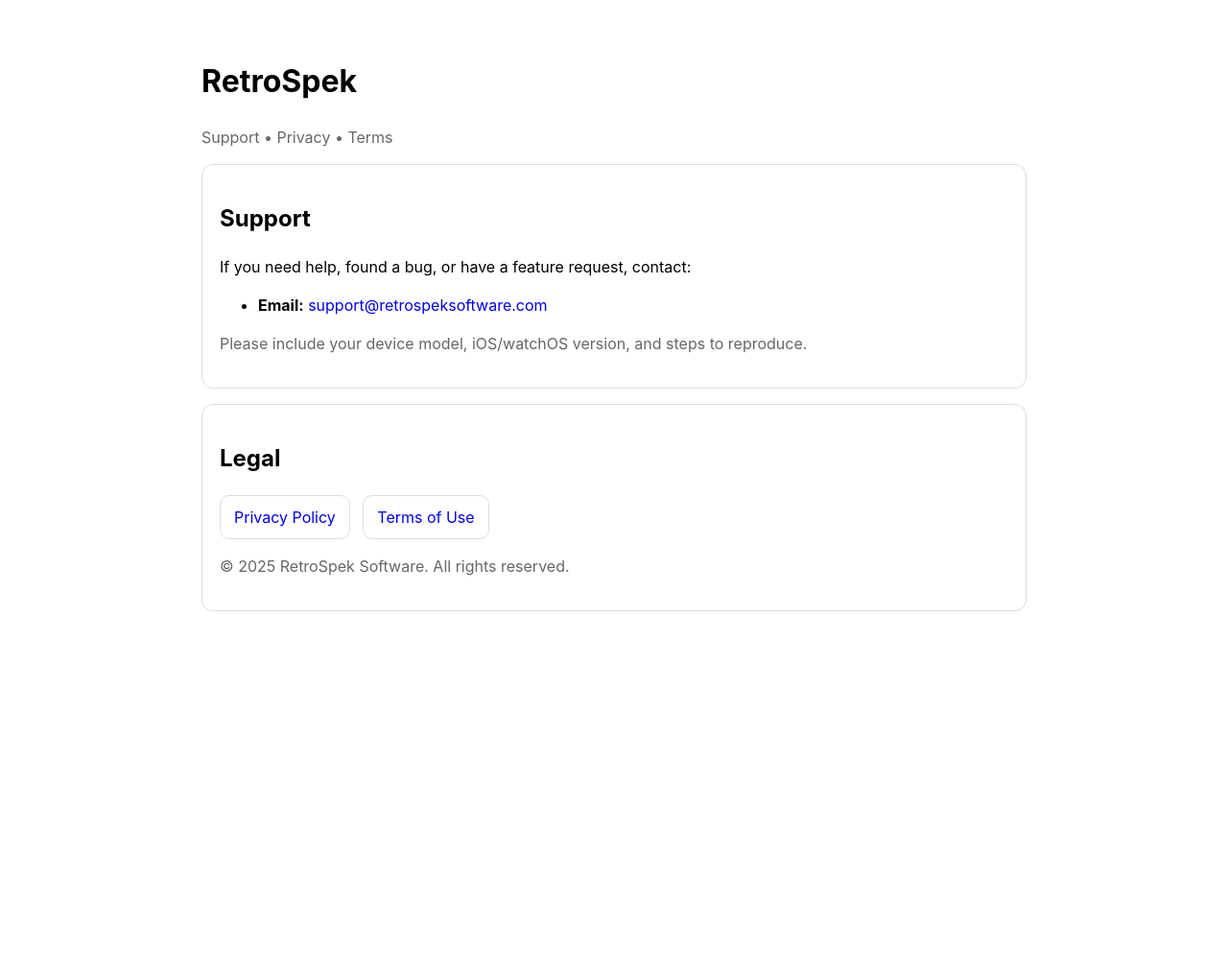
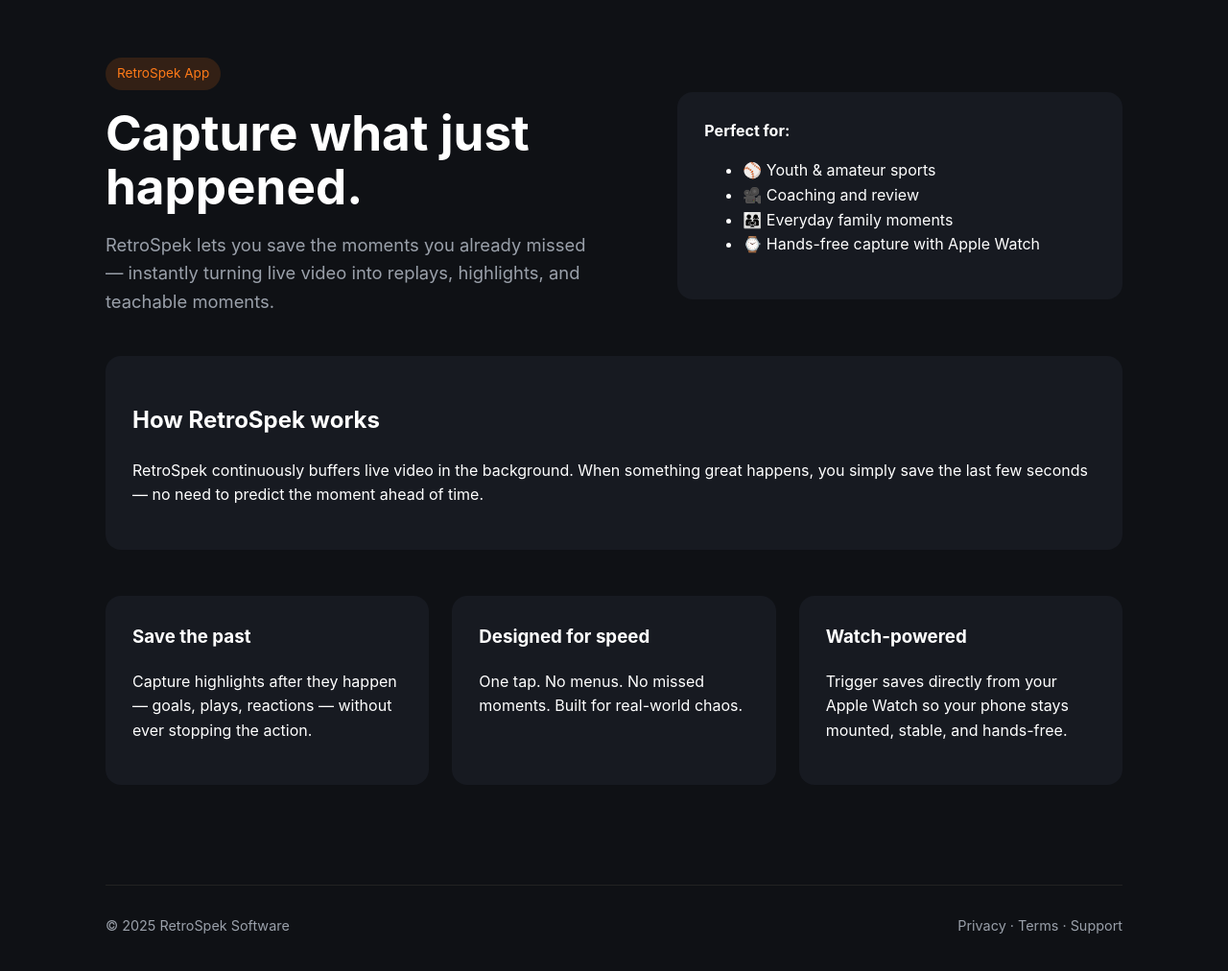
Before and after one commit to jdamush/retrospeksoftware-site, a plain HTML site: page index.html in a window 1280 px wide. Shown: the whole page at 96% size. Before the commit the page ends 800 px from the top, so only its background shows below. Drawn offline with Linux system fonts and the light colour scheme.

Commit message:
Update index.html

```diff
--- a/index.html
+++ b/index.html
@@ -3,41 +3,172 @@
 <head>
   <meta charset="utf-8" />
   <meta name="viewport" content="width=device-width,initial-scale=1" />
-  <title>RetroSpek — App Support</title>
-  <meta name="description" content="RetroSpek app support, privacy policy, and terms." />
+  <title>RetroSpek — Capture What Just Happened</title>
+  <meta name="description" content="RetroSpek lets you save the moments that already happened. Perfect for sports, coaching, and everyday highlights." />
+
   <style>
-    body { font-family: -apple-system, BlinkMacSystemFont, "Segoe UI", Roboto, Arial, sans-serif; margin: 0; padding: 0; line-height: 1.5; }
-    .wrap { max-width: 860px; margin: 0 auto; padding: 40px 20px; }
-    .card { border: 1px solid #ddd; border-radius: 12px; padding: 18px 18px; margin: 16px 0; }
-    a { text-decoration: none; }
+    :root {
+      --bg: #0f1115;
+      --card: #171a21;
+      --text: #ffffff;
+      --muted: #9aa0aa;
+      --accent: #ff7a18;
+    }
+
+    * { box-sizing: border-box; }
+    body {
+      margin: 0;
+      font-family: -apple-system, BlinkMacSystemFont, "Segoe UI", Roboto, Helvetica, Arial, sans-serif;
+      background: var(--bg);
+      color: var(--text);
+      line-height: 1.6;
+    }
+
+    a { color: var(--accent); text-decoration: none; }
     a:hover { text-decoration: underline; }
-    .muted { color: #666; }
-    .btn { display:inline-block; padding:10px 14px; border:1px solid #ddd; border-radius:10px; }
+
+    .wrap { max-width: 1100px; margin: 0 auto; padding: 60px 20px; }
+
+    .hero {
+      display: grid;
+      grid-template-columns: 1.2fr 1fr;
+      gap: 40px;
+      align-items: center;
+    }
+
+    @media (max-width: 800px) {
+      .hero { grid-template-columns: 1fr; }
+    }
+
+    .badge {
+      display: inline-block;
+      background: rgba(255,122,24,0.15);
+      color: var(--accent);
+      padding: 6px 12px;
+      border-radius: 999px;
+      font-size: 0.85rem;
+      margin-bottom: 16px;
+    }
+
+    h1 {
+      font-size: clamp(2.2rem, 5vw, 3.2rem);
+      line-height: 1.1;
+      margin: 0 0 16px;
+    }
+
+    p.lead {
+      font-size: 1.15rem;
+      color: var(--muted);
+      max-width: 520px;
+    }
+
+    .card {
+      background: var(--card);
+      border-radius: 16px;
+      padding: 28px;
+      margin: 24px 0;
+    }
+
+    .grid {
+      display: grid;
+      grid-template-columns: repeat(auto-fit, minmax(240px, 1fr));
+      gap: 24px;
+    }
+
+    .feature h3 {
+      margin-top: 0;
+    }
+
+    .footer {
+      border-top: 1px solid #222;
+      margin-top: 80px;
+      padding-top: 30px;
+      display: flex;
+      flex-wrap: wrap;
+      gap: 16px;
+      justify-content: space-between;
+      color: var(--muted);
+      font-size: 0.9rem;
+    }
+
+    .footer a { color: var(--muted); }
   </style>
 </head>
+
 <body>
   <div class="wrap">
-    <h1>RetroSpek</h1>
-    <p class="muted">Support • Privacy • Terms</p>
 
-    <div class="card">
-      <h2>Support</h2>
-      <p>If you need help, found a bug, or have a feature request, contact:</p>
-      <ul>
-        <li><strong>Email:</strong> <a href="mailto:support@retrospeksoftware.com">support@retrospeksoftware.com</a></li>
-      </ul>
-      <p class="muted">Please include your device model, iOS/watchOS version, and steps to reproduce.</p>
-    </div>
+    <!-- HERO -->
+    <section class="hero">
+      <div>
+        <span class="badge">RetroSpek App</span>
+        <h1>Capture what just happened.</h1>
+        <p class="lead">
+          RetroSpek lets you save the moments you already missed —
+          instantly turning live video into replays, highlights, and teachable moments.
+        </p>
+      </div>
 
-    <div class="card">
-      <h2>Legal</h2>
-      <p>
-        <a class="btn" href="./privacy.html">Privacy Policy</a>
-        &nbsp;
-        <a class="btn" href="./terms.html">Terms of Use</a>
+      <div class="card">
+        <strong>Perfect for:</strong>
+        <ul>
+          <li>⚾ Youth & amateur sports</li>
+          <li>🎥 Coaching and review</li>
+          <li>👨‍👩‍👧 Everyday family moments</li>
+          <li>⌚ Hands-free capture with Apple Watch</li>
+        </ul>
+      </div>
+    </section>
+
+    <!-- WHAT IT DOES -->
+    <section class="card">
+      <h2>How RetroSpek works</h2>
+      <p class="muted">
+        RetroSpek continuously buffers live video in the background.
+        When something great happens, you simply save the last few seconds —
+        no need to predict the moment ahead of time.
       </p>
-      <p class="muted">© <span id="y"></span> RetroSpek Software. All rights reserved.</p>
-    </div>
+    </section>
+
+    <!-- FEATURES -->
+    <section class="grid">
+      <div class="card feature">
+        <h3>Save the past</h3>
+        <p class="muted">
+          Capture highlights after they happen — goals, plays, reactions —
+          without ever stopping the action.
+        </p>
+      </div>
+
+      <div class="card feature">
+        <h3>Designed for speed</h3>
+        <p class="muted">
+          One tap. No menus. No missed moments.
+          Built for real-world chaos.
+        </p>
+      </div>
+
+      <div class="card feature">
+        <h3>Watch-powered</h3>
+        <p class="muted">
+          Trigger saves directly from your Apple Watch
+          so your phone stays mounted, stable, and hands-free.
+        </p>
+      </div>
+    </section>
+
+    <!-- FOOTER -->
+    <footer class="footer">
+      <div>
+        © <span id="y"></span> RetroSpek Software
+      </div>
+      <div>
+        <a href="privacy.html">Privacy</a> ·
+        <a href="terms.html">Terms</a> ·
+        <a href="mailto:support@retrospeksoftware.com">Support</a>
+      </div>
+    </footer>
+
   </div>
 
   <script>
```
